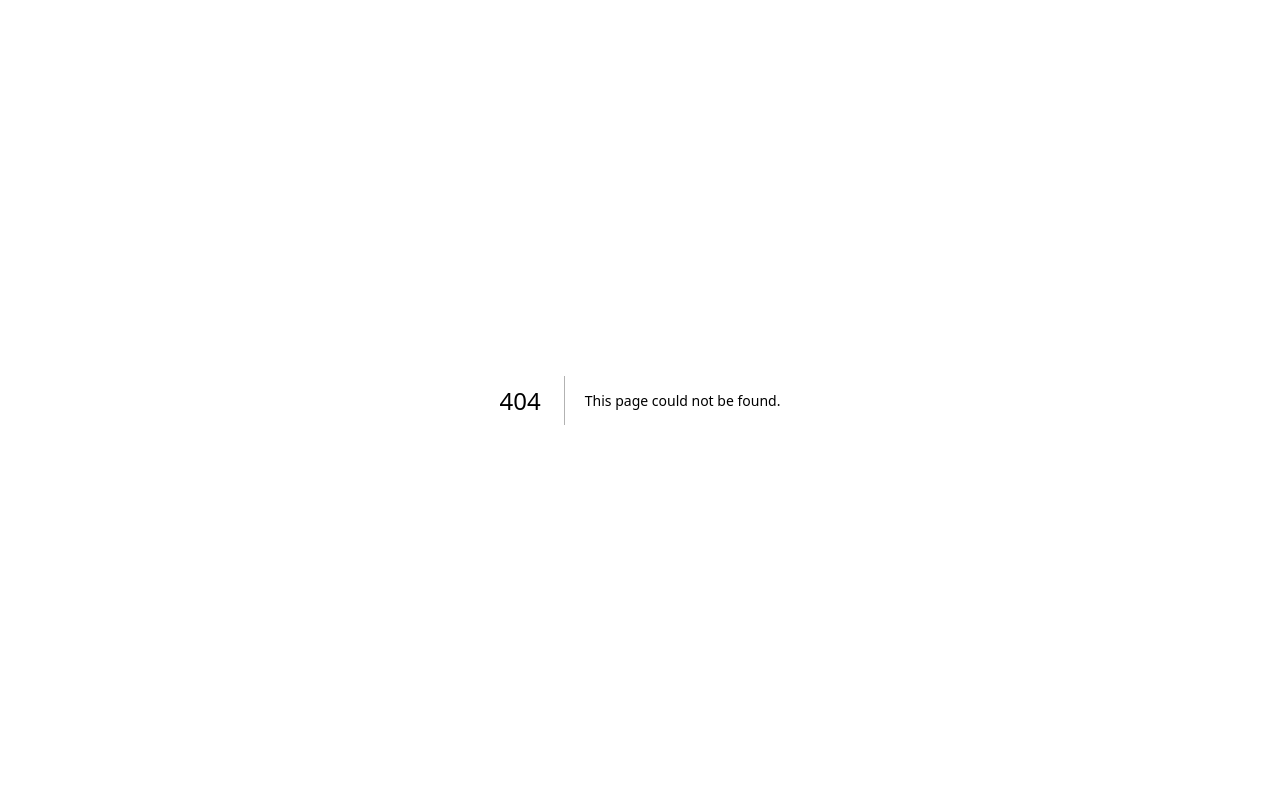
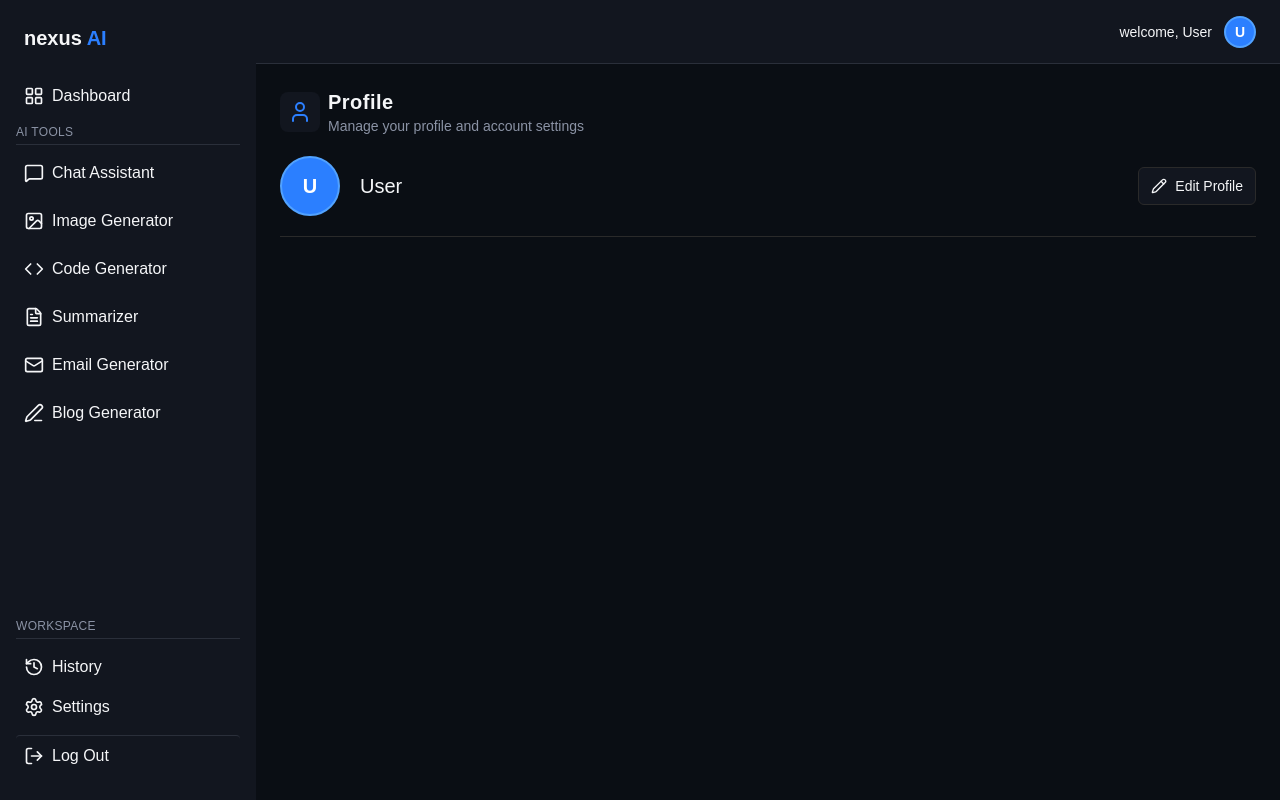
Before and after one commit to Ateeb-Karim/ai-saas-app, a Next.js app: page /profile in a window 1280 px wide. Before the commit this address had no page. Built offline with nearby package versions, Linux system fonts and the light colour scheme; no server answers.

Commit message:
working on profile page

```diff
--- a/app/(dashboard)/_components/showcard.tsx
+++ b/app/(dashboard)/_components/showcard.tsx
@@ -12,11 +12,13 @@ export default function ShowCard({
   description,
 }: ShowCardProps): JSX.Element {
   return (
-    <div className="flex items-center gap-2">
+    <div className="flex items-center gap-2 w-full">
       <div className="p-2 bg-[#12161F] rounded-lg">{icon}</div>
-      <div>
-        <p className="text-lg text-[#F5F6F8]">{title}</p>
-        <p className="text-[#8B93A5] font-normal text-sm">{description}</p>
+      <div className="flex flex-col">
+        <p className="text-xl font-semibold tracking-wide text-[#F5F6F8]">
+          {title}
+        </p>
+        <p className="text-[#8B93A5] text-sm">{description}</p>
       </div>
     </div>
   );
--- /dev/null
+++ b/app/(dashboard)/profile/page.tsx
@@ -0,0 +1,36 @@
+import { JSX } from "react";
+import ShowCard from "../_components/showcard";
+import { Pencil, User } from "lucide-react";
+import { auth } from "@/auth";
+
+export default async function ProfilePage(): Promise<JSX.Element> {
+  const session = await auth();
+  return (
+    <div className="flex flex-col gap-5 items-start w-full h-full text-[#F5F6F8] px-4 sm:px-0">
+      <ShowCard
+        icon={<User className="h-6 w-6 text-blue-500" />}
+        title="Profile"
+        description="Manage your profile and account settings"
+      />
+      <div className="w-full flex items-center justify-between border-b border-[#2a2a2a] pb-5">
+        <div className="flex items-center gap-5">
+          <div className="w-15 h-15 rounded-full bg-blue-500 flex items-center justify-center text-white font-semibold text-xl border-2 border-blue-400">
+            {session?.user?.name?.charAt(0)?.toUpperCase() || "U"}
+          </div>
+          <div>
+            <p className="text-[#F5F6F8] text-xl font-medium">
+              {session?.user?.name
+                ? `${session.user.name.charAt(0).toUpperCase()}${session.user.name.slice(1)}`
+                : "User"}
+            </p>
+            <p className="text-[#F5F6F8] text-sm">{session?.user?.email}</p>
+          </div>
+        </div>
+        <button className="flex items-center gap-2 bg-[#12161F] border border-[#2a2a2a] px-3 py-2 rounded-md cursor-pointer hover:border-[#007bff] hover:text-[#007bff] hover:scale-105 transition-all capitalize">
+          <Pencil className="h-4 w-4" />
+          <span className="text-[#F5F6F8] text-sm">edit profile</span>
+        </button>
+      </div>
+    </div>
+  );
+}
```
